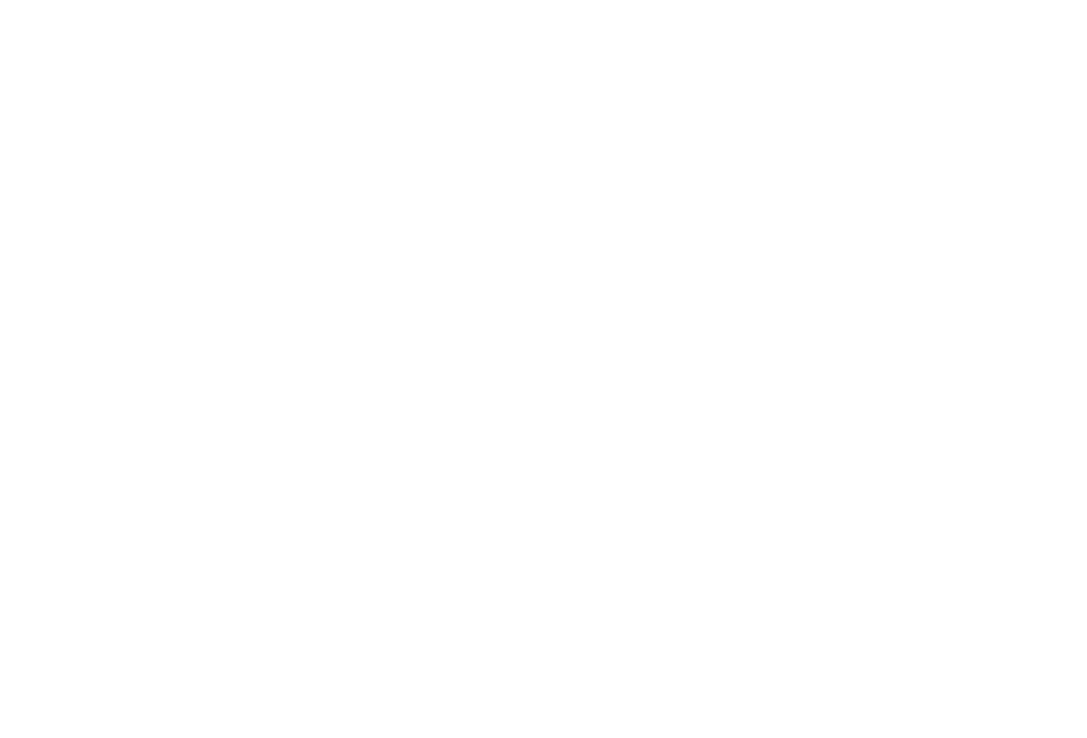
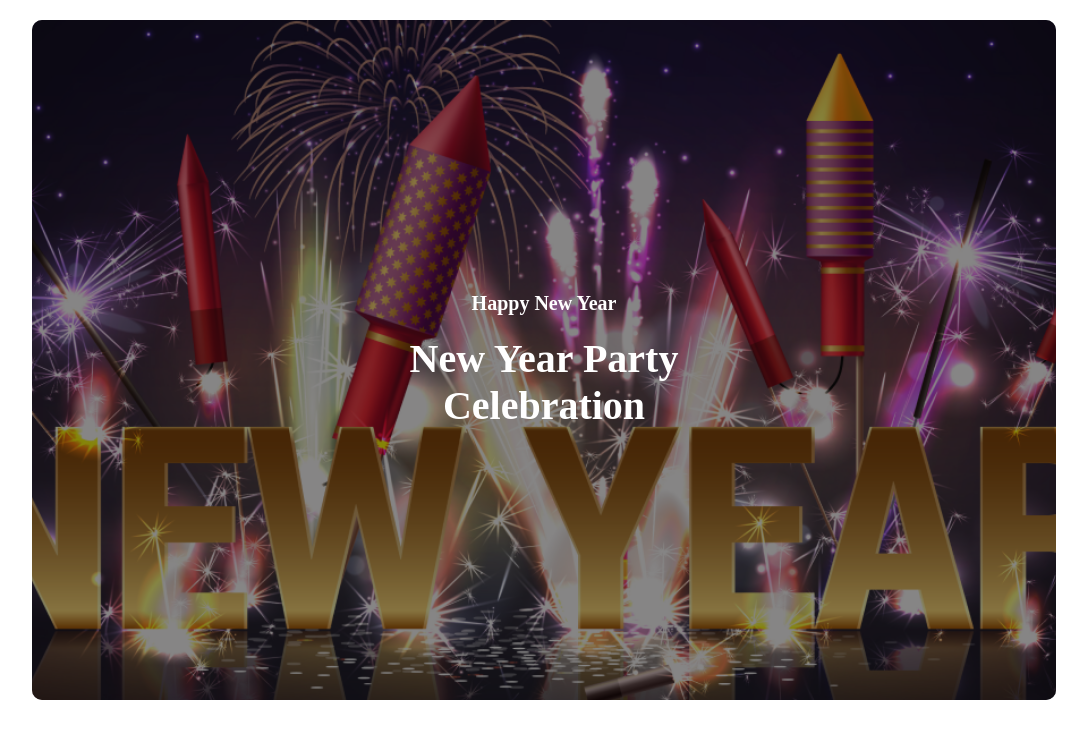
Before and after one commit to Kawsar-Ahmed-Ridoy/New-Year-New-Mission, a plain HTML site: page New-Year-New-Mission/index.html in a window 1280 px wide. Shown: the whole page, without its empty margins (96-1183 px from the left). Drawn offline with Linux system fonts and the light colour scheme.

Commit message:
header section added

```diff
--- a/New-Year-New-Mission/index.html
+++ b/New-Year-New-Mission/index.html
@@ -4,7 +4,17 @@
     <meta charset="UTF-8">
     <meta name="viewport" content="width=device-width, initial-scale=1.0">
     <title>New Year New Mission</title>
+    <link rel="stylesheet" href="style.css">
 </head>
 <body>
+    <header class="container">
+      <section class="background-img">
+        <div class="overlay"></div>
+        <div class="text-container">
+          <h1>Happy New Year</h1>
+          <h2>New Year Party <br> Celebration</h2>
+        </div>
+      </section>
+    </header>
 </body>
 </html>
--- /dev/null
+++ b/New-Year-New-Mission/style.css
@@ -0,0 +1,47 @@
+* {
+  margin: 0;
+  padding: 0;
+}
+.container {
+  width: 80%;
+  margin: auto;
+  padding: 20px 0;
+}
+.background-img {
+  position: relative;
+  width: 100%;
+  height: 85vh;
+  background-image: url("image/Banner\ Image.png");
+  background-size: cover;
+  background-position: center;
+  background-repeat: no-repeat;
+  border-radius: 10px;
+}
+
+.overlay {
+  position: absolute;
+  top: 0;
+  left: 0;
+  width: 100%;
+  height: 100%;
+  background-color: rgba(14, 13, 13, 0.5);
+  border-radius: 10px;
+}
+.text-container {
+  position: absolute;
+  top: 50%;
+  left: 50%;
+  transform: translate(-50%, -50%);
+  text-align: center;
+  color: #fff;
+  width: 100%;
+}
+
+.text-container h1 {
+  font-size: 20px;
+  margin-bottom: 20px;
+}
+
+.text-container h2 {
+  font-size: 40px;
+}
```
